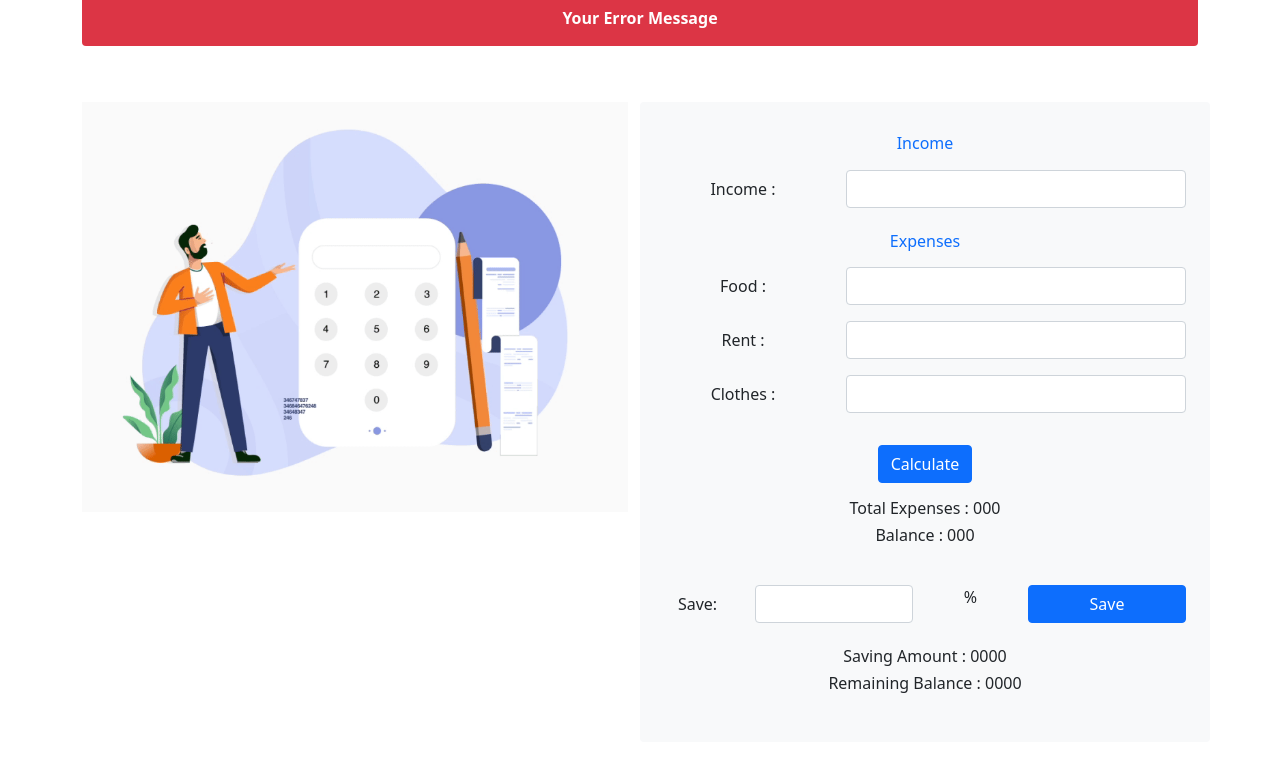
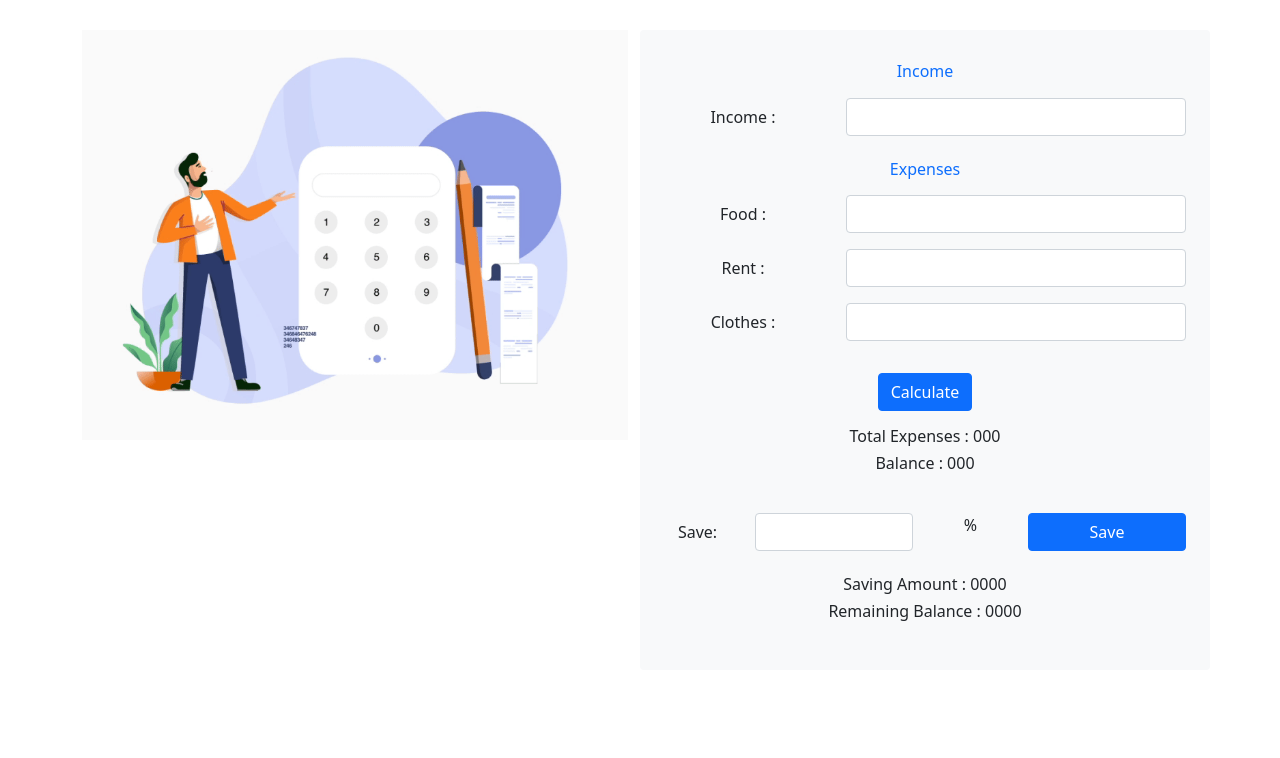
Before and after one commit to MdTasib/money-master, a plain HTML site: page index.html in a window 1280 px wide. Shown: the part 80-838 px from the top of the page. After the commit the page ends 800 px from the top, so only its background shows below. Drawn offline with nearby package versions, Linux system fonts and the light colour scheme.

Commit message:
assignment complete

```diff
--- a/index.html
+++ b/index.html
@@ -17,11 +17,6 @@
 		<header>
 			<div class="container text-center py-4">
 				<h2 class="text-primary fw-bold">Income Count</h2>
-
-				<!-- error message -->
-				<p class="bg-danger text-white p-3 rounded fw-bold" id="error-message">
-					Your Error Message
-				</p>
 			</div>
 		</header>
 
```
